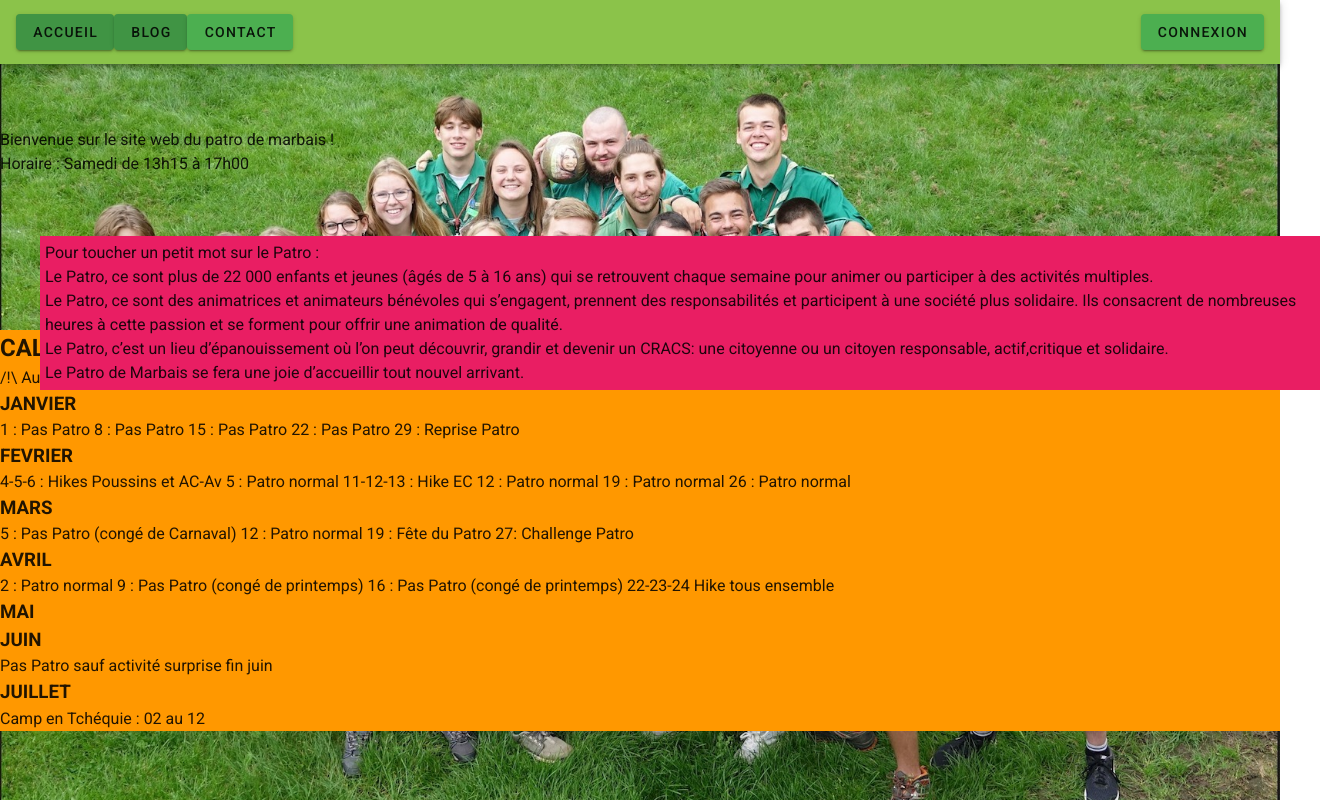
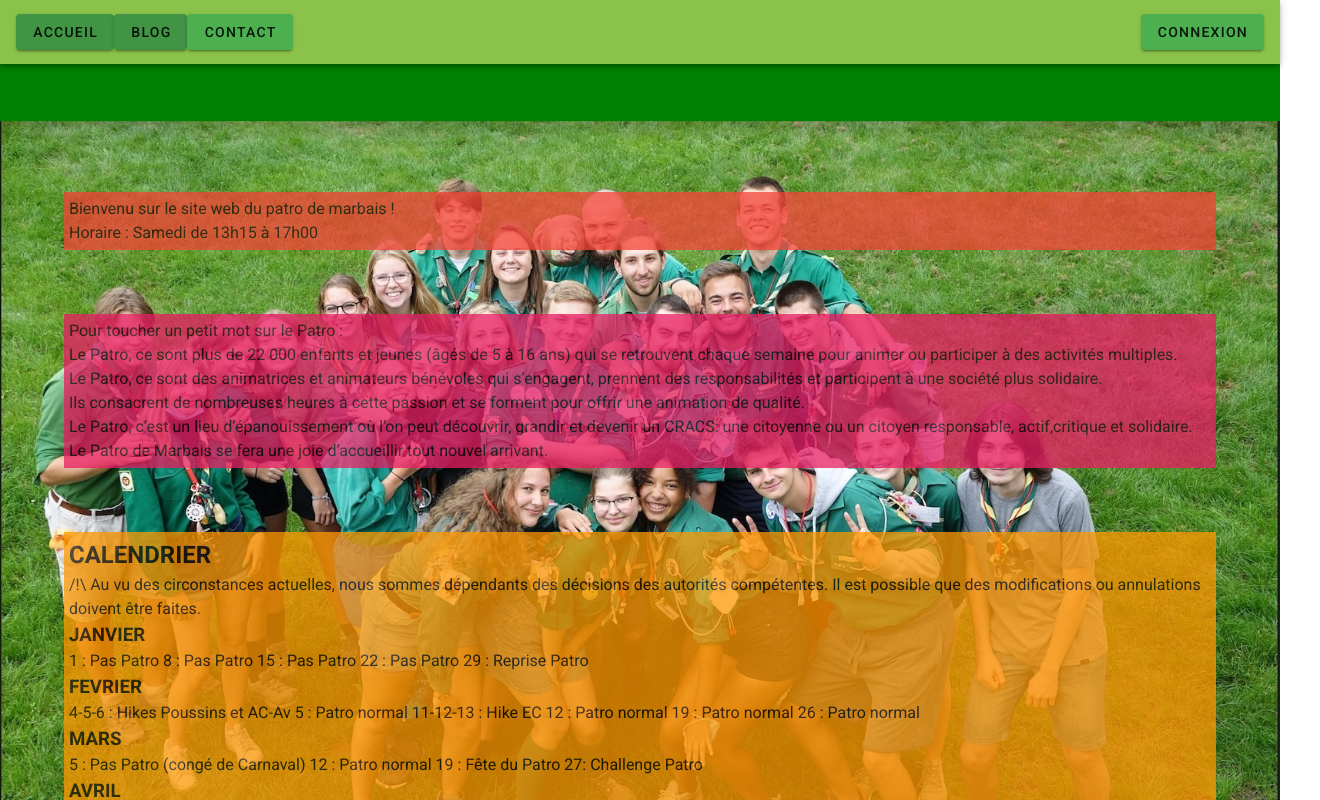
Before and after one commit to burgersnake11/Dev-Web-2022, a Vue app in the folder frontend/: page / in a window 1280 px wide. Shown: the top 800 px of the page, 1320 px wide, since content can reach past the window. Built offline with nearby package versions, Linux system fonts and the light colour scheme.

Commit message:
Dernière version

```diff
--- a/frontend/src/views/HomeView.vue
+++ b/frontend/src/views/HomeView.vue
@@ -1,10 +1,9 @@
 <template>
   <v-app id="background">
-    <v-main id="body">
-      <div id="bienvenue">
-        Bienvenue sur le site web du patro de marbais !
-      </div>
-      <div>
+    <v-main id="body" class = "test">
+      <div id="bienvenue" class = "red">
+        Bienvenu sur le site web du patro de marbais !
+        <br>
         Horaire : Samedi de 13h15 à 17h00
       </div>
       <div class='pink' id='first'>
@@ -16,7 +15,11 @@
 
         <br>
 
-        Le Patro, ce sont des animatrices et animateurs bénévoles qui s’engagent, prennent des responsabilités et participent à une société plus solidaire. Ils consacrent de nombreuses heures à cette passion et se forment pour offrir une animation de qualité.
+        Le Patro, ce sont des animatrices et animateurs bénévoles qui s’engagent, prennent des responsabilités et participent à une société plus solidaire.
+
+        <br>
+
+        Ils consacrent de nombreuses heures à cette passion et se forment pour offrir une animation de qualité.
 
         <br>
 
@@ -98,16 +101,27 @@
   left: 50%;
 }
 
-#body {
+.test {
   background: url('../../img/wallpaper_dev3.jpg') no-repeat center;
   background-size: 100%;
   background-color: green;
-
+}
+.pink{
+  opacity:0.75;
+  margin:5%;
+  padding: 5px;
+}
+.orange{
+  opacity:0.75;
+  margin: 5%;
+  padding: 5px;
+}
+.red{
+  background-color:red;
+  opacity: 75%;
+  margin: 5%;
+  padding: 5px;
 }
 
-#first {
-  position: relative;
-  top: 60px; left: 40px;
-  border: 5px solid darkblue;
-  }
+
 </style>
```
Also changed, not shown: 24 other files (tests, documents, lock files or other folders).
